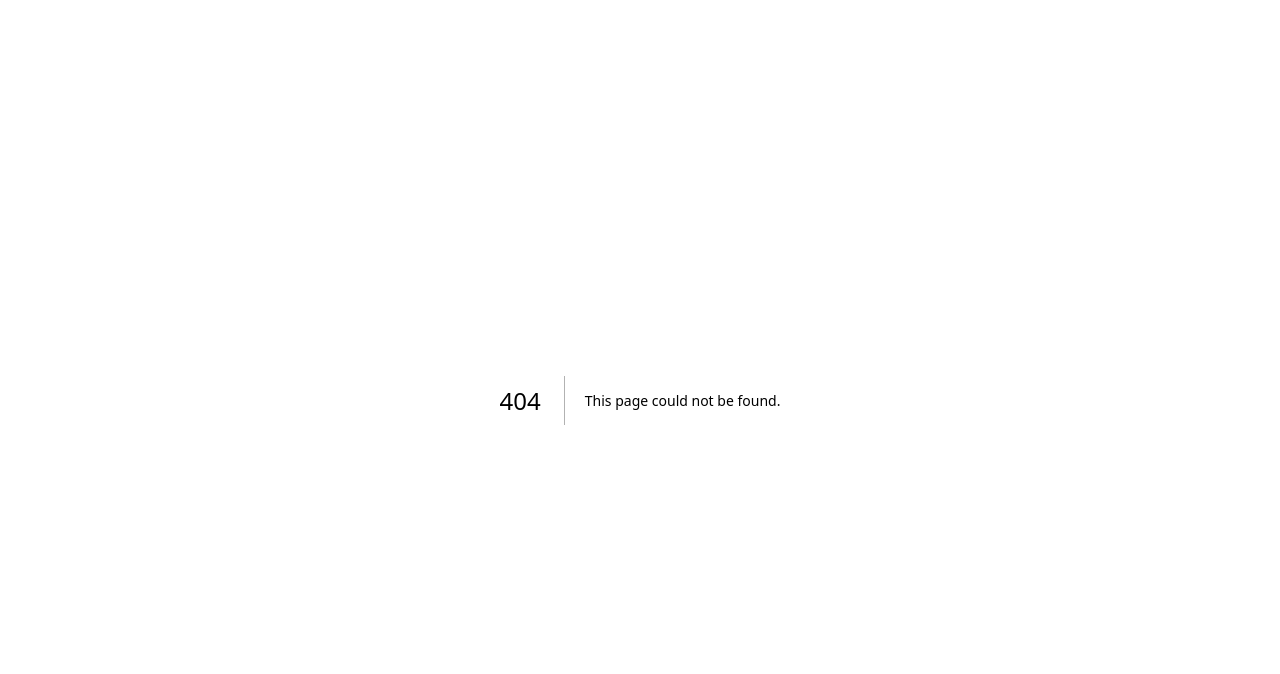
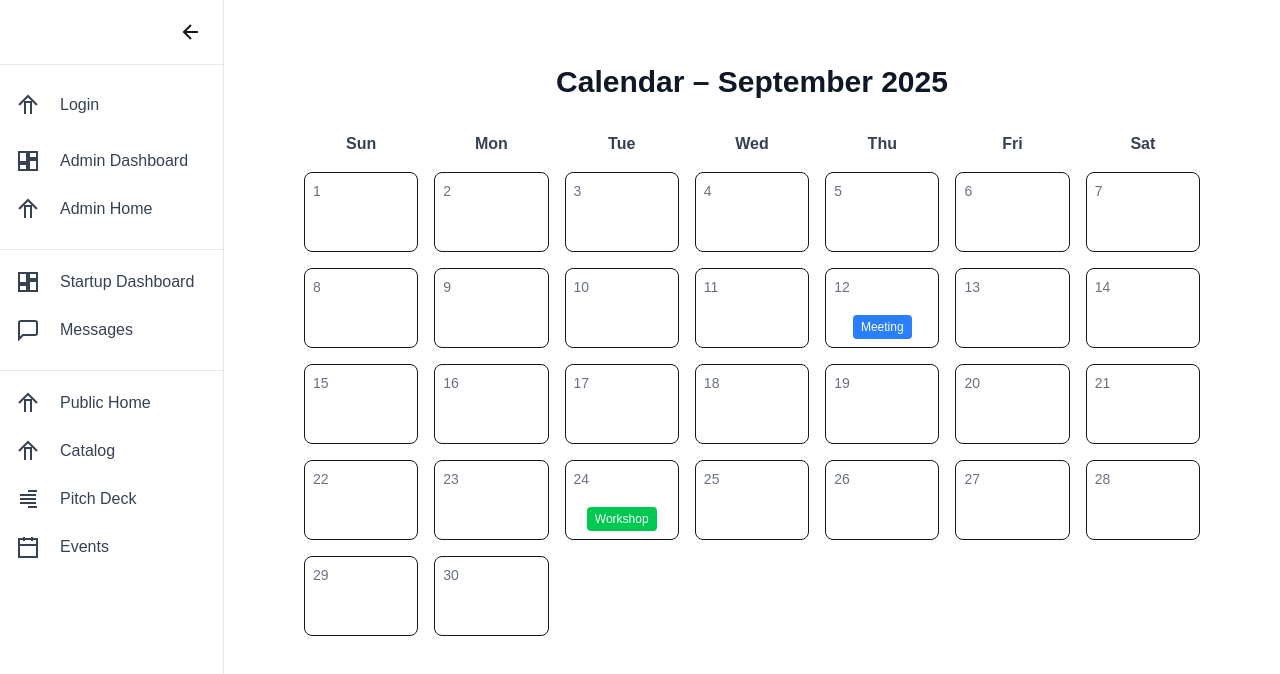
Before and after one commit to The-Info-Night/ConnecTech, a Next.js app: page /public_pages/events in a window 1280 px wide. Before the commit this address had no page. Shown: the top 674 px of the page. Built offline with nearby package versions, Linux system fonts and the light colour scheme.

Commit message:
[ADD] events + sidebar filter

```diff
--- a/app/components/SideNavbar.tsx
+++ b/app/components/SideNavbar.tsx
@@ -71,6 +71,15 @@ export default function SideNavbar() {
           ),
           href: "/startup_pages/dashboard"
         },
+        {
+          name: "Messages",
+          icon: (
+            <svg className="w-6 h-6" fill="none" stroke="currentColor" strokeWidth={2} viewBox="0 0 24 24">
+              <path d="M21 15a2 2 0 0 1-2 2H7l-4 4V5a2 2 0 0 1 2-2h14a2 2 0 0 1 2 2z" />
+            </svg>
+          ),
+          href: "/public_pages/messages"
+        },
       ]
     },
     {
@@ -110,14 +119,15 @@ export default function SideNavbar() {
           href: "/public_pages/pitch-deck"
         },
         {
-          name: "Messages",
+          name: "Events",
           icon: (
             <svg className="w-6 h-6" fill="none" stroke="currentColor" strokeWidth={2} viewBox="0 0 24 24">
-              <path d="M21 15a2 2 0 0 1-2 2H7l-4 4V5a2 2 0 0 1 2-2h14a2 2 0 0 1 2 2z" />
+              <path d="M3 4h18v18H3z" />
+              <path d="M16 2v4M8 2v4M3 10h18" />
             </svg>
           ),
-          href: "/public_pages/messages"
-        },
+          href: "/public_pages/events"
+        }
       ]
     },
   ];
@@ -142,6 +152,7 @@ export default function SideNavbar() {
       <nav className="mt-4">
         <ul className="flex flex-col gap-2">
           <li key="login-or-account">
+            {/* ton bloc login / account inchangé */}
             {loading ? (
               <div className={`flex items-center gap-3 px-4 py-3 rounded-lg font-medium text-gray-700 dark:text-gray-200 transition ${open ? "" : "justify-center"}`}>
                 <span className={`transition-all duration-200 ${open ? "opacity-100 ml-2" : "opacity-0 w-0 ml-0 pointer-events-none"}`}>
@@ -163,13 +174,37 @@ export default function SideNavbar() {
             )}
           </li>
 
-          {navItems.map(item => (
-            <li key={item.name}>
-              <a href={item.href} className={`flex items-center gap-3 px-4 py-3 rounded-lg font-medium text-gray-700 dark:text-gray-200 hover:bg-gray-100 dark:hover:bg-gray-800 transition ${open ? "" : "justify-center"}`} title={item.name}>
-                {item.icon}
-                <span className={`transition-all duration-200 ${open ? "opacity-100 ml-2" : "opacity-0 w-0 ml-0 pointer-events-none"}`}>{item.name}</span>
-              </a>
-            </li>
+          {/* Boucle sur les sections avec séparateur */}
+          {navSections.map((section, sectionIndex) => (
+            <div key={section.category}>
+              {/* Ligne de séparation sauf pour la première section */}
+              {sectionIndex > 0 && (
+                <hr className="my-2 border-gray-200 dark:border-gray-700" />
+              )}
+
+              {section.items.map(item => (
+                <li key={item.name}>
+                  <a
+                    href={item.href}
+                    className={`flex items-center gap-3 px-4 py-3 rounded-lg font-medium text-gray-700 dark:text-gray-200 hover:bg-gray-100 dark:hover:bg-gray-800 transition ${
+                      open ? "" : "justify-center"
+                    }`}
+                    title={item.name}
+                  >
+                    {item.icon}
+                    <span
+                      className={`transition-all duration-200 ${
+                        open
+                          ? "opacity-100 ml-2"
+                          : "opacity-0 w-0 ml-0 pointer-events-none"
+                      }`}
+                    >
+                      {item.name}
+                    </span>
+                  </a>
+                </li>
+              ))}
+            </div>
           ))}
         </ul>
       </nav>
--- /dev/null
+++ b/app/public_pages/events/page.tsx
@@ -0,0 +1,53 @@
+"use client";
+import { useState } from "react";
+import SideNavbar from "../../components/SideNavbar";
+
+export default function CalendarPage() {
+  const [currentMonth] = useState(new Date().toLocaleString("default", { month: "long", year: "numeric" }));
+  const days = ["Sun", "Mon", "Tue", "Wed", "Thu", "Fri", "Sat"];
+  const dates = Array.from({ length: 30 }, (_, i) => i + 1); // exemple simple
+
+  return (
+    <div className="font-sans min-h-screen bg-white dark:bg-black relative">
+      <SideNavbar />
+
+      <main
+        className="flex flex-col items-center justify-start min-h-[70vh] py-16 ml-0 md:ml-56 transition-all duration-300"
+        style={{ marginLeft: "var(--side-navbar-width, 14rem)" }}
+      >
+        <h1 className="text-3xl font-bold mb-8 text-gray-900 dark:text-gray-100">
+          Calendar – {currentMonth}
+        </h1>
+
+        <div className="grid grid-cols-7 gap-4 w-full max-w-4xl">
+          {days.map((day) => (
+            <div key={day} className="text-center font-semibold text-gray-700 dark:text-gray-300">
+              {day}
+            </div>
+          ))}
+
+          {dates.map((date) => (
+            <div
+              key={date}
+              className="flex items-center justify-center h-20 border rounded-lg hover:bg-gray-100 dark:hover:bg-gray-800 transition relative"
+            >
+              <span className="absolute top-2 left-2 text-sm text-gray-500 dark:text-gray-400">
+                {date}
+              </span>
+              {date === 12 && (
+                <span className="text-xs bg-blue-500 text-white rounded px-2 py-1 absolute bottom-2">
+                  Meeting
+                </span>
+              )}
+              {date === 24 && (
+                <span className="text-xs bg-green-500 text-white rounded px-2 py-1 absolute bottom-2">
+                  Workshop
+                </span>
+              )}
+            </div>
+          ))}
+        </div>
+      </main>
+    </div>
+  );
+}
```
Also changed, not shown: 1 other file (tests, documents, lock files or other folders).
